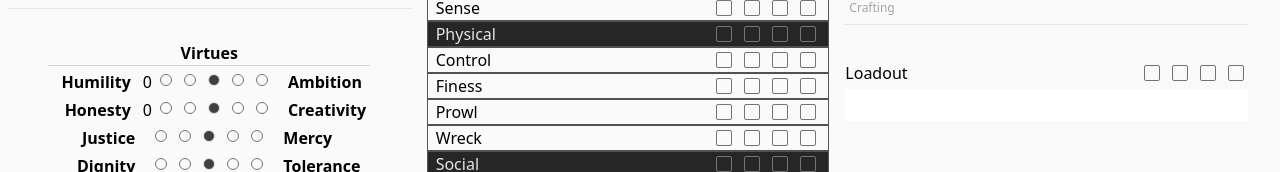
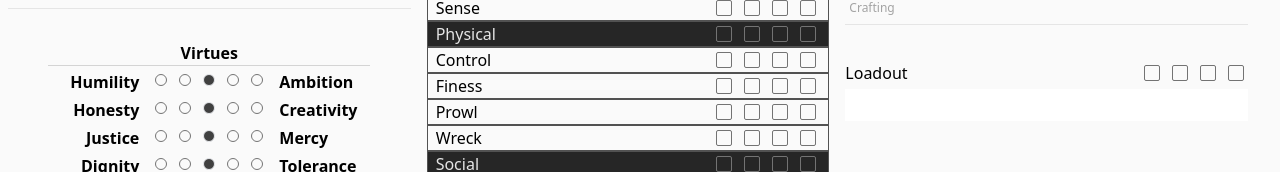
Before and after one commit to OlofMoriya/visions-of-the-arc-character-sheets, a Vue app: page / in a window 1280 px wide. Shown: the part 294-466 px from the top of the page. Built offline with nearby package versions, Linux system fonts and the light colour scheme.

Commit message:
Removes active level from the virtue

```diff
--- a/src/components/Virtue.vue
+++ b/src/components/Virtue.vue
@@ -45,7 +45,6 @@ const setLevelRight = (level:number) => {
     <div class="mx-2 flex gap-4 justify-between pt-1 align-center items-center">
         <div class="flex gap-1">
             <div class="w-20 pr-2 text-right font-bold">{{titleLeft}}</div>
-            <div>{{activeLevelLeft}}</div>
             <div class="cursor-pointer w-3 h-3 m-1 border border-neutral-500 rounded-full"
                     :class="{
                  ['bg-amber-600'] : editing && second,
@@ -80,7 +79,6 @@ const setLevelRight = (level:number) => {
                  }"
                     :onClick="()=>setLevelRight(editing && forth || !editing && activeForth ? 1 : 2)"
             />
-            <div>{{activeLevelRight}}</div>
             <div class="w-20 pl-2 text-left font-bold">{{titleRight}}</div>
             </div>
     </div>
```
